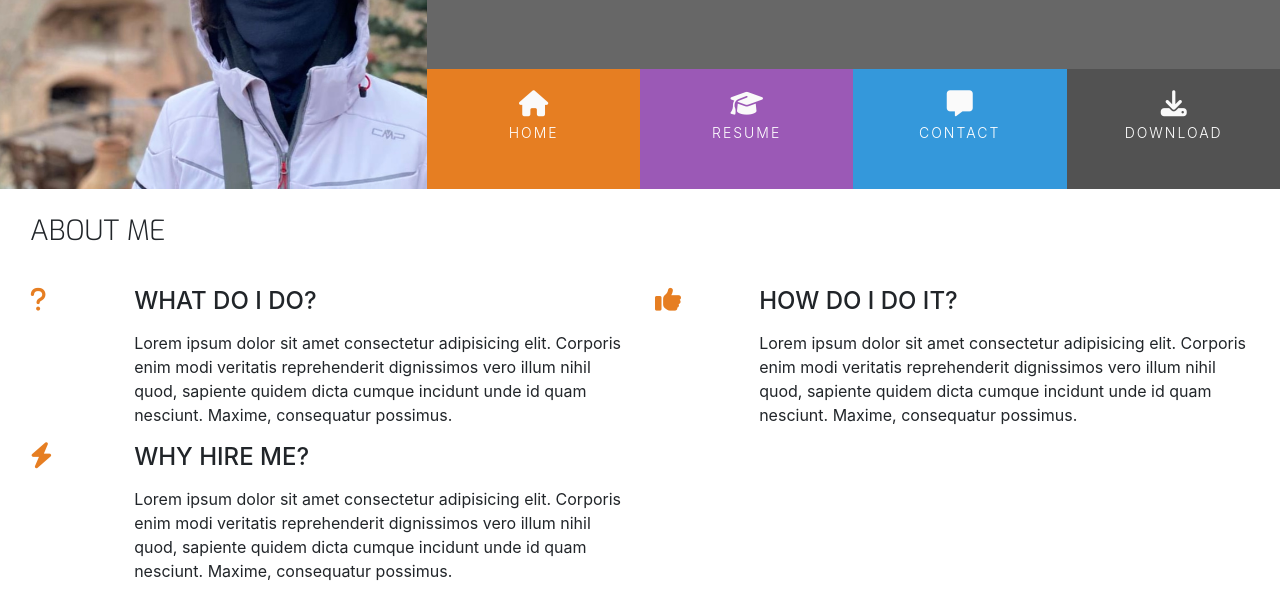
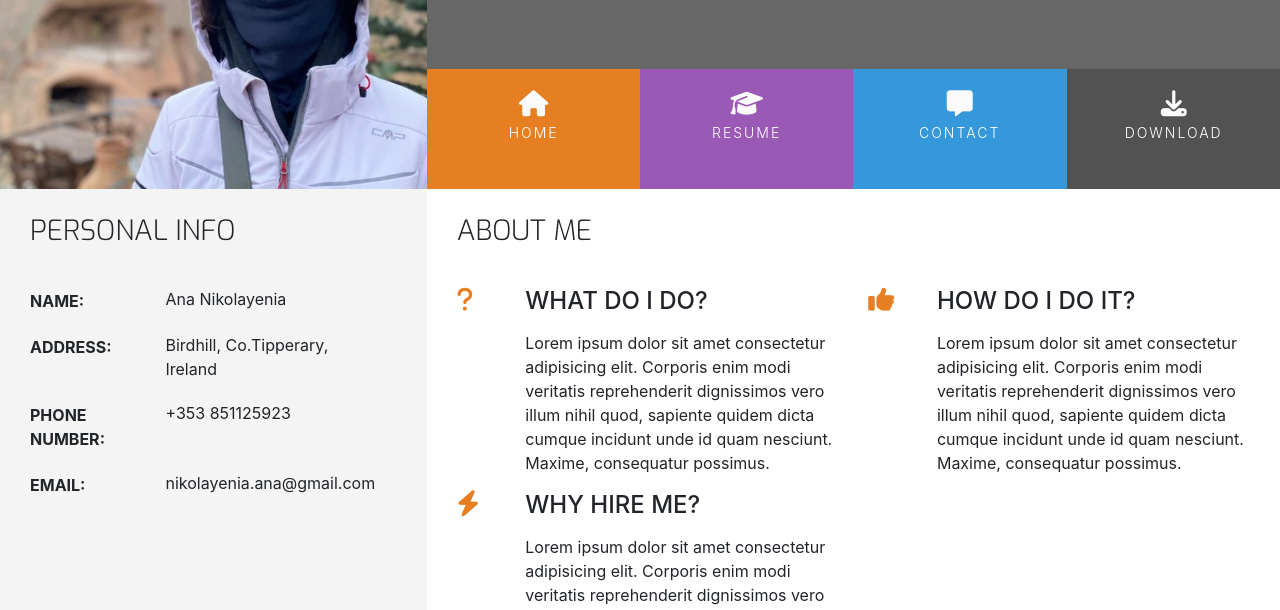
Before and after one commit to Ana-Niko-byte/resume, a plain HTML site: page index.html in a window 1280 px wide. Shown: the part 180-790 px from the top of the page. Drawn offline with nearby package versions, Linux system fonts and the light colour scheme.

Commit message:
feat: add styling to personal info

```diff
--- a/assets/css/style.css
+++ b/assets/css/style.css
@@ -78,6 +78,10 @@ header{
     font-size: 14px;
     padding: 0;
 
+}
+
+.bg-color-personal-info{
+    background-color: #f4f4f4;
 }
 
 /* ---------------------------- Picture */
@@ -223,3 +227,38 @@ footer{
 .three-reasons-heading{
     margin-bottom: 15px;
 }
+
+/* ---------------------------- Personal Info */
+
+.personal-info-item{
+    margin-bottom: 20px;
+    display: block;
+    clear: both;
+}
+
+.personal-info-item .key,
+.personal-info-item .value{
+    padding-right: 8px;
+    display: inline-block;
+}
+
+.personal-info-item .key p,
+.personal-info-item .value p{
+    margin: 0;
+}
+
+.personal-info-item .key{
+    width: 30%;
+    margin-right: 21px;
+    padding-top: 2px;
+    vertical-align: top;
+}
+
+.personal-info-item .key p{
+    font-weight: 700;
+}
+
+.personal-info-item .value{
+    position: relative;
+    width: 60%;
+}
--- a/index.html
+++ b/index.html
@@ -42,7 +42,30 @@
         </div>
     </header>
     <section class="container-fluid">
-        <div class="row row-table">
+        <div class="row">
+            <div class="col-md-4 bg-color-personal-info section-column">
+                <div class="row">
+                    <div class="col-12">
+                        <h3 class="section-heading uppercase">Personal Info</h3>
+                    </div>
+                </div>
+                <div class="personal-info-item">
+                    <div class="key"><p class="uppercase">Name:</p></div>
+                    <div class="value"><p>Ana Nikolayenia</p></div>
+                </div>
+                <div class="personal-info-item">
+                    <div class="key"><p class="uppercase">Address:</p></div>
+                    <div class="value"><p>Birdhill, Co.Tipperary, Ireland</p></div>
+                </div>
+                <div class="personal-info-item">
+                    <div class="key"><p class="uppercase">Phone Number:</p></div>
+                    <div class="value"><p>+353 851125923</p></div>
+                </div>
+                <div class="personal-info-item">
+                    <div class="key"><p class="uppercase">Email:</p></div>
+                    <div class="value"><p>nikolayenia.ana@gmail.com</p></div>
+                </div>
+            </div>
             <div class="col-md-8 bg-color-three-reasons section-column">
                 <div class="row">
                     <div class="col">
```
